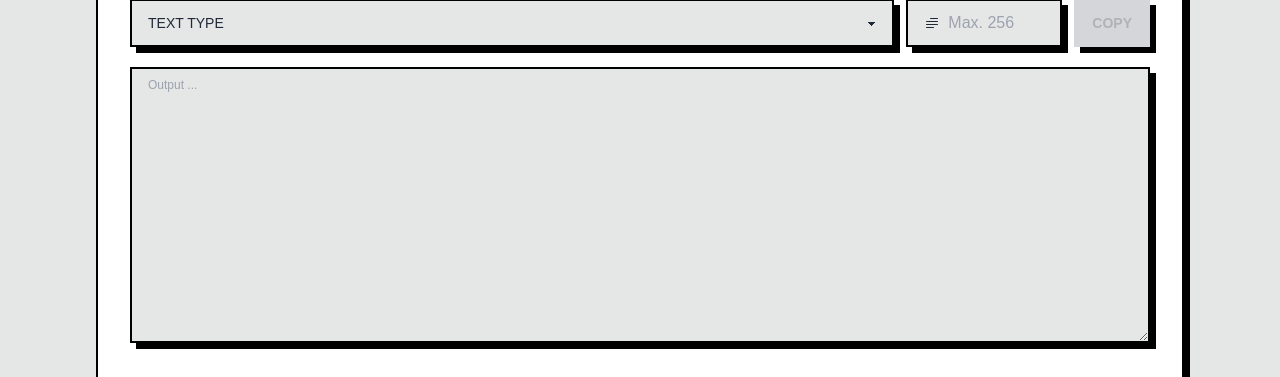
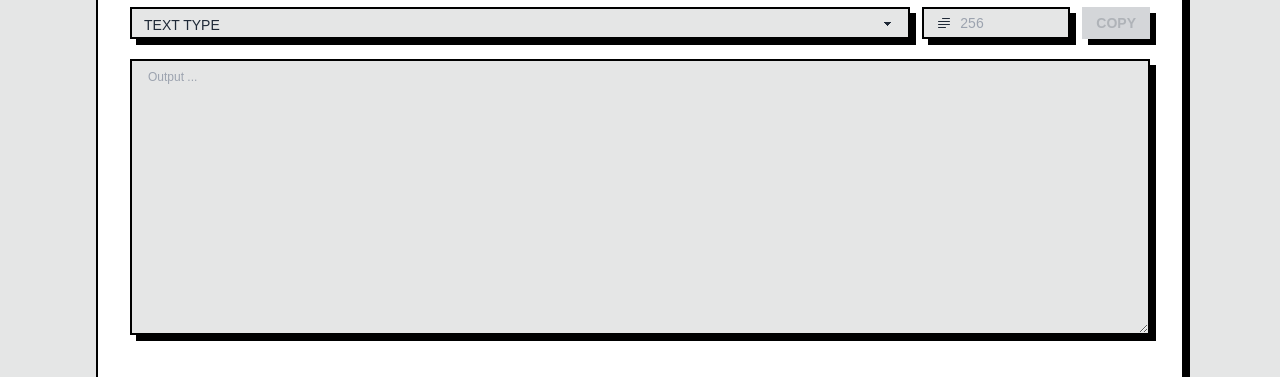
Before and after one commit to RevanSP/DUMMY-TEXT-GENERATOR, a plain HTML site: page index.html in a window 1280 px wide. Shown: the part 177-554 px from the top of the page. Drawn offline with nearby package versions, Linux system fonts and the light colour scheme; a web font is replaced by a local one.

Commit message:
update index.html

```diff
--- a/index.html
+++ b/index.html
@@ -20,19 +20,19 @@
                     <h2 class="card-title text-center">DUMMY TEXT GENERATOR</h2>
                 </div>
                 <div class="flex items-center gap-3 mb-3">
-                    <select class="select select-bordered w-full shadow-[6px_6px_0px_0px_rgba(0,0,0,1)] border-2 border-black rounded-none bg-base-300">
+                    <select class="select select-sm select-bordered w-full shadow-[6px_6px_0px_0px_rgba(0,0,0,1)] border-2 border-black rounded-none bg-base-300">
                         <option disabled selected>TEXT TYPE</option>
                         <option>PARAGRAPH</option>
                         <option>SENTENCE</option>
                         <option>WORD</option>
                     </select>
-                    <label class="input input-bordered flex items-center gap-2 shadow-[6px_6px_0px_0px_rgba(0,0,0,1)] border-2 border-black rounded-none bg-base-300">
+                    <label class="input input-sm input-bordered flex items-center gap-2 shadow-[6px_6px_0px_0px_rgba(0,0,0,1)] border-2 border-black rounded-none bg-base-300">
                         <svg xmlns="http://www.w3.org/2000/svg" width="16" height="16" fill="currentColor" class="bi bi-text-paragraph" viewBox="0 0 16 16">
                             <path fill-rule="evenodd" d="M2 12.5a.5.5 0 0 1 .5-.5h7a.5.5 0 0 1 0 1h-7a.5.5 0 0 1-.5-.5m0-3a.5.5 0 0 1 .5-.5h11a.5.5 0 0 1 0 1h-11a.5.5 0 0 1-.5-.5m0-3a.5.5 0 0 1 .5-.5h11a.5.5 0 0 1 0 1h-11a.5.5 0 0 1-.5-.5m4-3a.5.5 0 0 1 .5-.5h7a.5.5 0 0 1 0 1h-7a.5.5 0 0 1-.5-.5" />
                         </svg>
-                        <input type="number" class="grow w-16 sm:w-24" placeholder="Max. 256" id="amount" min="1" max="256" />
+                        <input type="number" class="grow w-10 sm:w-24" placeholder="256" id="amount" min="1" max="256" />
                     </label>
-                    <button id="copyButton" class="btn bg-base-300 shadow-[6px_6px_0px_0px_rgba(0,0,0,1)] border-2 border-black rounded-none" disabled>COPY</button>
+                    <button id="copyButton" class="btn btn-sm bg-base-300 shadow-[6px_6px_0px_0px_rgba(0,0,0,1)] border-2 border-black rounded-none" disabled>COPY</button>
                 </div>
                 <textarea class="textarea textarea-bordered w-full shadow-[6px_6px_0px_0px_rgba(0,0,0,1)] border-2 border-black rounded-none bg-base-300 text-xs" readonly rows="16" placeholder="Output ..."></textarea>
                 <div class="flex justify-center space-x-4 mt-10">
```
Also changed, not shown: 1 other file.
